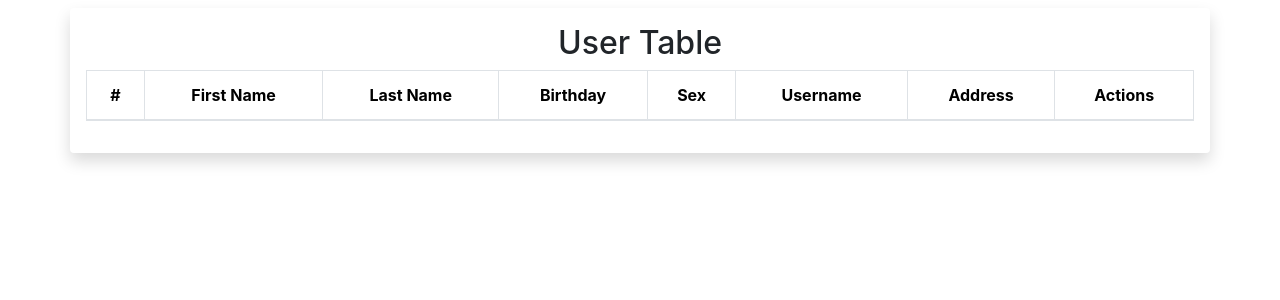
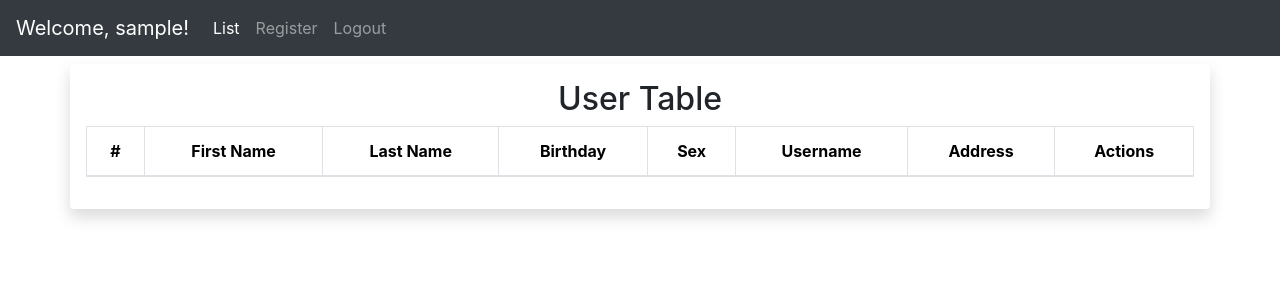
Before and after one commit to nokageAdmin/phpcode, a PHP site: page / in a window 1280 px wide. Shown: the top 300 px of the page. Run offline with PHP 8.4, Linux system fonts and the light colour scheme; the visitor is signed in with stand-in values (Sample User, id 1); data that the repository does not hold is empty; some libraries are stand-ins or nearby versions.

Commit message:
added navbar

```diff
--- a/Classes/database.php
+++ b/Classes/database.php
@@ -64,7 +64,7 @@ class database{
     function viewdata($id){
     try{
         $con = $this->opencon();
-        $query = $con->prepare("SELECT users.UserID, users.firstname, users.lastname, users.birthday, users.sex, users.Username, users.Pass_word, user_address.user_add_street, user_address.user_add_barangay, user_address.user_add_city, user_address.user_add_province FROM users JOIN user_address ON users.UserID = user_address.UserID; WHERE users.UserID = ? ");
+        $query = $con->prepare("SELECT users.UserID, users.firstname, users.lastname, users.birthday, users.sex, users.Username, users.Pass_word, user_address.user_add_street, user_address.user_add_barangay, user_address.user_add_city, user_address.user_add_province FROM users JOIN user_address ON users.UserID = user_address.UserID WHERE users.UserID=?");
         $query->execute([$id]);
         return $query->fetch();
 
@@ -72,29 +72,35 @@ class database{
     return [] ;
     }
 }
-    function updateUser($user_id, $firstname, $lastname, $birthday, $sex, $username, $password) {
-        try{
+function updateUser($user_id, $firstname, $lastname, $birthday,$sex, $username, $password) {
+    try {
         $con = $this->opencon();
         $con->beginTransaction();
         $query = $con->prepare("UPDATE users SET firstname=?, lastname=?, birthday=?, sex=?, Username=?, Pass_word=? WHERE UserID=?");
-            $query->execute([$firstname, $lastname, $birthday, $sex, $username, $password, $user_id,]);
+        $query->execute([$firstname, $lastname,$birthday,$sex,$username, $password, $user_id]);
+        // Update successful
         $con->commit();
-        } catch (PDOException $e){
+        return true;
+    } catch (PDOException $e) {
+        // Handle the exception (e.g., log error, return false, etc.)
          $con->rollBack();
-            return false;
+        return false; // Update failed
     }
 }
 
-    function updateUserAddress($user_id, $street, $barangay, $city, $province, ) {
-        try{
+function updateUserAddress($user_id, $street, $barangay, $city, $province) {
+    try {
         $con = $this->opencon();
         $con->beginTransaction();
-            $query = $con->prepare("UPDATE user_address SET user_add_street=?, user_add_barangay=?, user_add_city=?, user_add_province=?, WHERE UserID=?");
-            $query->execute([$user_id, $street, $barangay, $city, $province, $user_id]);
+        $query = $con->prepare("UPDATE user_address SET user_add_street=?, user_add_barangay=?, user_add_city=?, user_add_province=? WHERE UserID=?");
+        $query->execute([$street, $barangay, $city, $province, $user_id]);
         $con->commit();
-        } catch (PDOException $e){
+        return true; // Update successful
+    } catch (PDOException $e) {
+        // Handle the exception (e.g., log error, return false, etc.)
         $con->rollBack();
-            return false;
+        return false; // Update failed
+    }
+
 }
 }
-}
--- /dev/null
+++ b/includes/navbar.php
@@ -0,0 +1,24 @@
+<?php
+$current_page = basename($_SERVER['PHP_SELF']);
+?>
+
+<nav class="navbar navbar-expand-lg navbar-dark bg-dark">
+  <a class="navbar-brand" href="#">Welcome, <?php echo $_SESSION['username']; ?>!</a>
+  <button class="navbar-toggler" type="button" data-toggle="collapse" data-target="#navbarTogglerDemo02" aria-controls="navbarTogglerDemo02" aria-expanded="false" aria-label="Toggle navigation">
+    <span class="navbar-toggler-icon"></span>
+  </button>
+
+  <div class="collapse navbar-collapse" id="navbarTogglerDemo02">
+    <ul class="navbar-nav mr-auto mt-2 mt-lg-0">
+      <li class="nav-item <?php echo ($current_page == 'index.php') ? 'active' : ''; ?>">
+        <a class="nav-link" href="index.php">List<span class="sr-only">(current)</span></a>
+      </li>
+      <li class="nav-item <?php echo ($current_page == 'register.php' OR $current_page == 'update.php') ? 'active' : ''; ?>">
+        <a class="nav-link" href="register.php">Register</a>
+      </li>
+      <li class="nav-item <?php echo ($current_page == 'logout.php') ? 'active' : ''; ?>">
+        <a class="nav-link" href="logout.php">Logout</a>
+      </li>
+    </ul>
+  </div>
+</nav>
--- a/index.php
+++ b/index.php
@@ -2,6 +2,11 @@
 
 require_once('classes/database.php');
 $con = new database();
+session_start();
+
+if (empty($_SESSION['username'])) {
+  header('location:login.php');
+}
 
 if (isset($_POST['Delete'])) {
   $id = $_POST['id'];
@@ -26,6 +31,8 @@ if (isset($_POST['Delete'])) {
 <link rel="stylesheet" href="./includes/style.css">
 </head>
 <body>
+
+ <?php include('includes/navbar.php'); ?>
 
 <div class="container user-info rounded shadow p-3 my-2">
 <h2 class="text-center mb-2">User Table</h2>
--- /dev/null
+++ b/logout.php
@@ -0,0 +1,5 @@
+<?php
+    session_start();
+    $_SESSION['username'] = '';
+    session_unset();
+    header('location:login.php');
--- a/update.php
+++ b/update.php
@@ -94,8 +94,8 @@ if (empty($_POST["id"])) {
             <label for="sex">Sex:</label>
             <select class="form-control" name="sex">
               <option selected>Select Sex</option>
-              <option value="Male" <?php if($data['user_sex'] === 'Male') echo 'selected'; ?>>Male</option>
-              <option value="Female" <?php if($data['user_sex'] === 'Female') echo 'selected'; ?>>Female</option>
+              <option value="Male" <?php if($data['sex'] === 'Male') echo 'selected'; ?>>Male</option>
+              <option value="Female" <?php if($data['sex'] === 'Female') echo 'selected'; ?>>Female</option>
             </select>
           </div>
         </div>
```
Also changed, not shown: login.php (+7 -1 lines), multisave.php (line endings or trailing spaces). Lines whose indentation alone changed are shown as unchanged.
